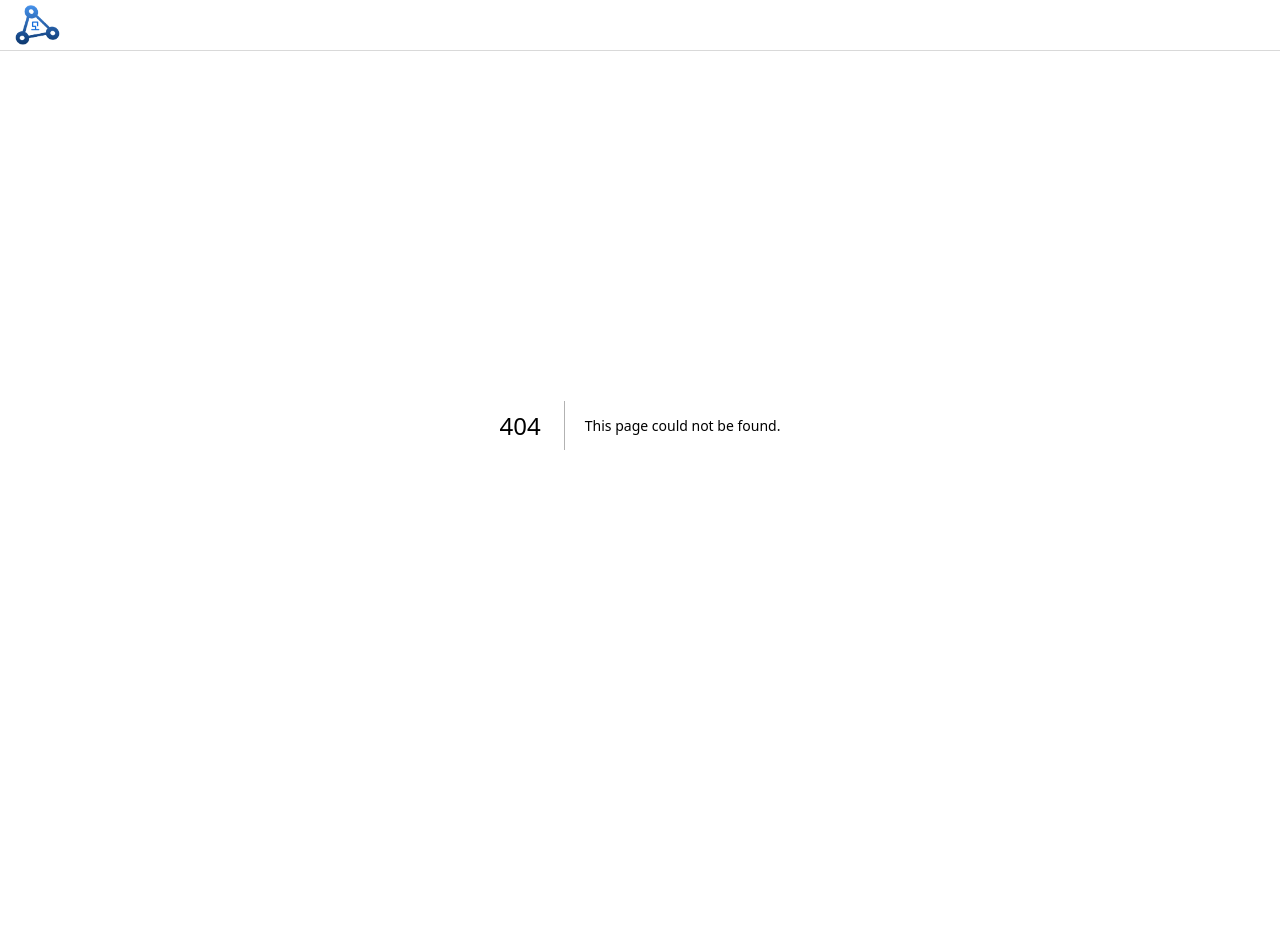
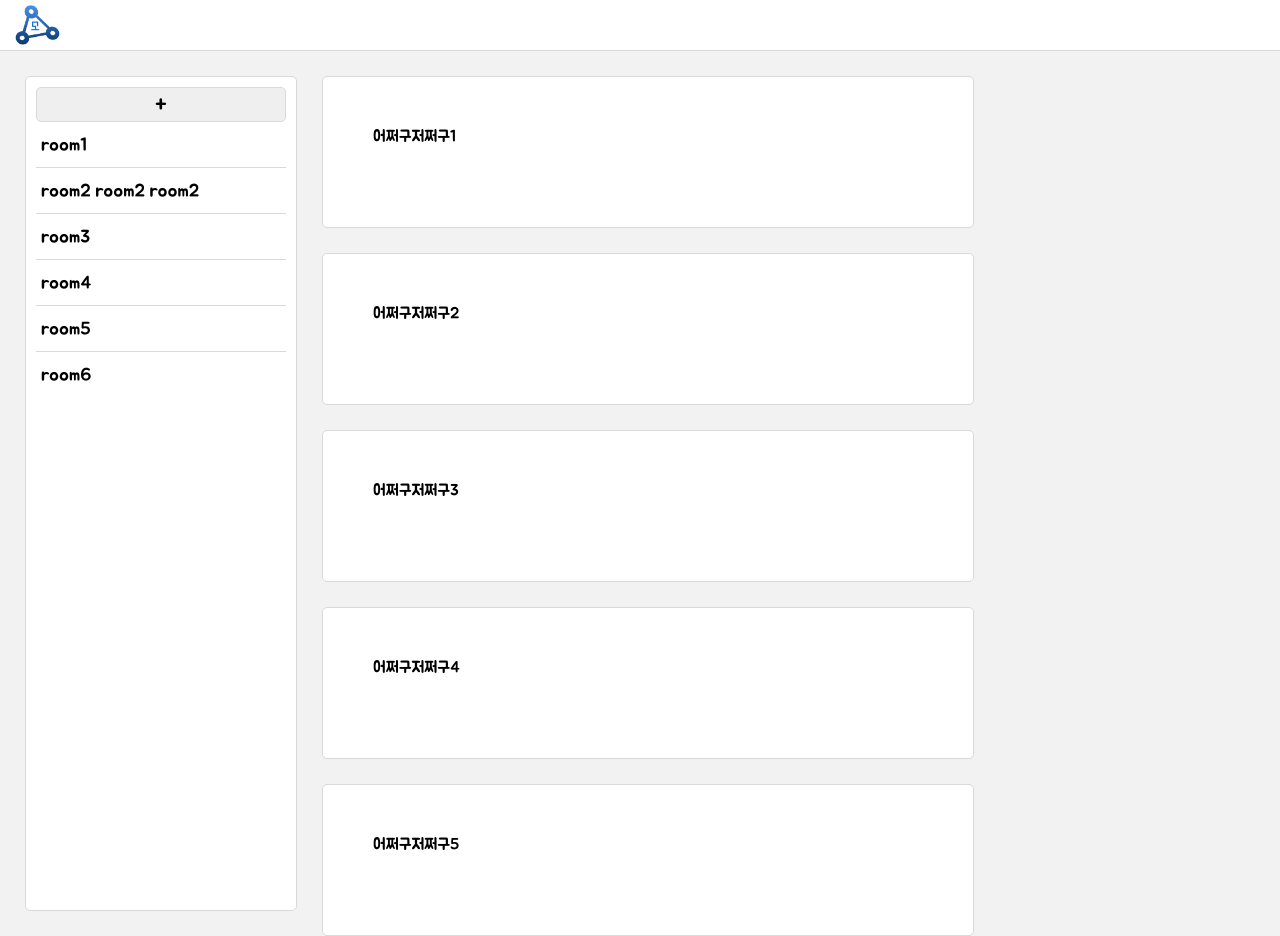
Before and after one commit to chjeong23134/club-network-service-client, a Next.js app: page /b/topic-list in a window 1280 px wide. Before the commit this address had no page. Before the commit the page ends 800 px from the top, so only its background shows below. Built offline with nearby package versions, Linux system fonts and the light colour scheme.

Commit message:
feat : 토픽리스트 퍼블리싱

```diff
--- /dev/null
+++ b/src/app/b/topic-list/page.module.scss
@@ -0,0 +1,21 @@
+.topicList {
+	width: 100%;
+	height: 100%;
+
+	display: flex;
+	flex-direction: column;
+
+	overflow-y: scroll;
+
+	.item {
+		width: 550px;
+		min-height: 50px;
+
+		margin-top: 25px;
+		border: 1px solid #d9d9d9;
+		border-radius: 5px;
+		padding: 50px;
+
+		background-color: #ffffff;
+	}
+}
--- /dev/null
+++ b/src/app/b/topic-list/page.tsx
@@ -0,0 +1,24 @@
+import styles from './page.module.scss'
+
+export const metadata = {
+	title: {
+		default: "룸"
+	},
+	description: "모삼: 모임모두모아 모임찾기"
+}
+
+export default function TopicList() {
+	const items = [{content: "어쩌구저쩌구1"},{content: "어쩌구저쩌구2"},{content: "어쩌구저쩌구3"},{content: "어쩌구저쩌구4"},{content: "어쩌구저쩌구5"}]
+
+	return (
+		<div className={styles.topicList}>
+			{
+				items.map(topic => (
+					<div className={styles.item}>
+						{topic.content}
+					</div>
+				))
+			}
+		</div>
+	);
+}
```
